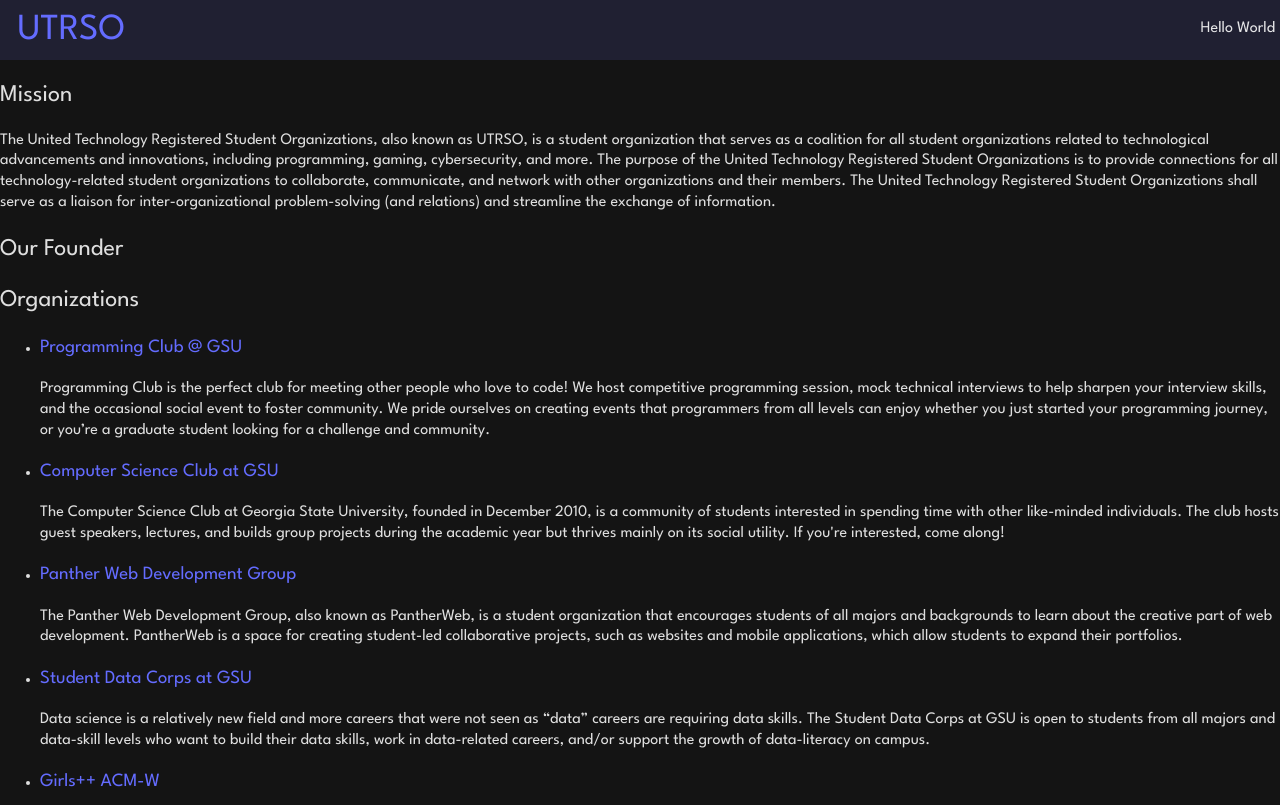
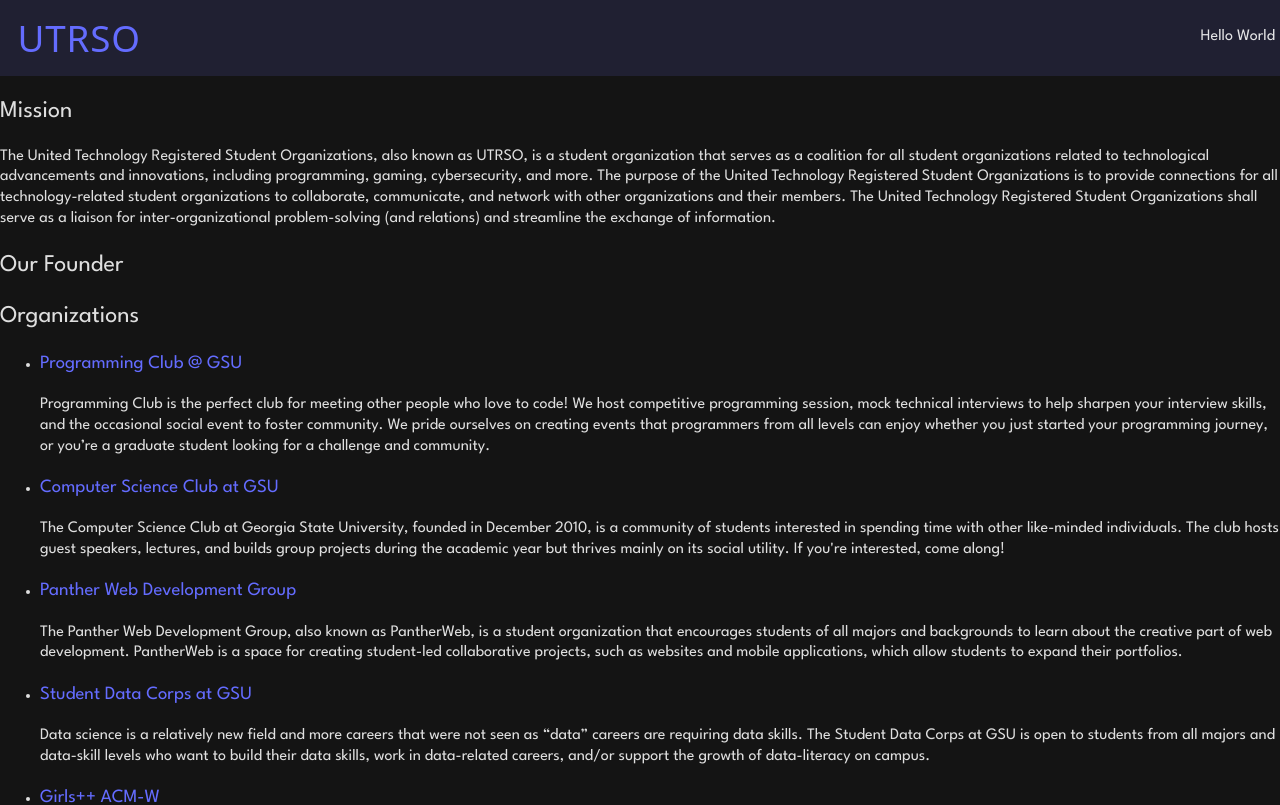
Before and after one commit to Panther-Web-Development-Group/utrso, a React (Vite) app: page / in a window 1280 px wide. Shown: the top 805 px of the page. Built offline with nearby package versions, Linux system fonts and the light colour scheme.

Commit message:
updating the CSS

```diff
--- a/src/App.css
+++ b/src/App.css
@@ -9,13 +9,19 @@
 
 #header .logo {
     margin-block: 0.3rem;
+    font-family: Exo, system-ui, Helvetica, Arial, sans-serif;
     font-size: 2.3rem;
     font-weight: bold;
     text-transform: uppercase;
 }
 
 #header .logo > .logo-link {
+    display: flex;
+    align-items: center;
     padding: 0.5rem 0.8rem;
+    gap: 0.05rem;
 }
 
-#header .logo > .logo-link {}
+#header .logo > .logo-link > .logo-letter {
+    vertical-align: middle;
+}
```
